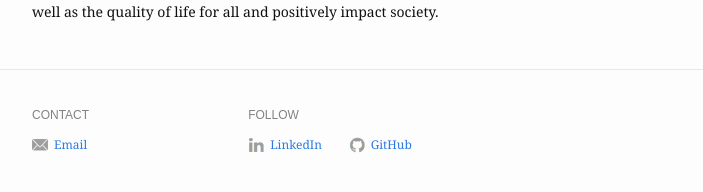
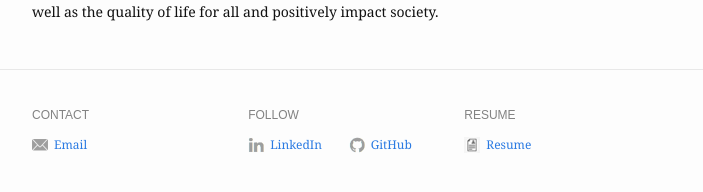
Before and after one commit to seungwon1/seungwon1.github.io, a Jekyll site: the page built from index.md, in a window 1280 px wide. Shown: the part 446-638 px from the top of the page, without its empty margins (288-991 px from the left). Built offline with Jekyll 4.4.1, drawn with Linux system fonts in a browser that asks for light colours.

Commit message:
add resume section

```diff
--- a/_config.yml
+++ b/_config.yml
@@ -13,10 +13,10 @@ header:
 
 footer:
   show_powered_by: true
-  resume:
-    - type: resume
-      name: Resume
-      link: /assets/docs/cv_seungwonkim.pdf
+  contact:
+    - type: email
+      name: Email
+      value: pennymagic156@gmail.com
   follow:
     - type: linkedin
       name: LinkedIn
@@ -24,10 +24,10 @@ footer:
     - type: github
       name: GitHub
       link: https://github.com/seungwon1
-  contact:
-    - type: email
-      name: Email
-      value: pennymagic156@gmail.com
+  resume:
+    - type: resume
+      name: Resume
+      link: /assets/docs/cv_seungwonkim.pdf
 
 # Build settings
 markdown: kramdown
--- a/_includes/footer.html
+++ b/_includes/footer.html
@@ -80,6 +80,33 @@
           </div>
         {% endif %}
       </div>
+
+      <div class="footer-col footer-col-3">
+        {% if site.footer.resume and site.footer.resume.size > 0 %}
+          <h4>RESUME</h4>
+
+          <div class="social-links resume-links">
+            {% for resume in site.footer.resume %}
+              <div class="social-link">
+
+                {% assign resume_icon_path = "/assets/img/icons/" | append: resume.name | downcase | append: ".png" | absolute_url %}
+                <img
+                  src="{{ resume_icon_path }}"
+                  alt="{{ resume.name | downcase }}"
+                />
+                <a href="{{ resume.link }}">
+                  {% if resume.value and resume.value != "" and resume.value != nil %}
+                    {{ resume.value }}
+                  {% else %}
+                    {{ resume.name }}
+                  {% endif %}
+                </a>
+              </div>
+
+            {% endfor %}
+          </div>
+        {% endif %}
+      </div>
     </div>
   </div>
 </footer>
```
